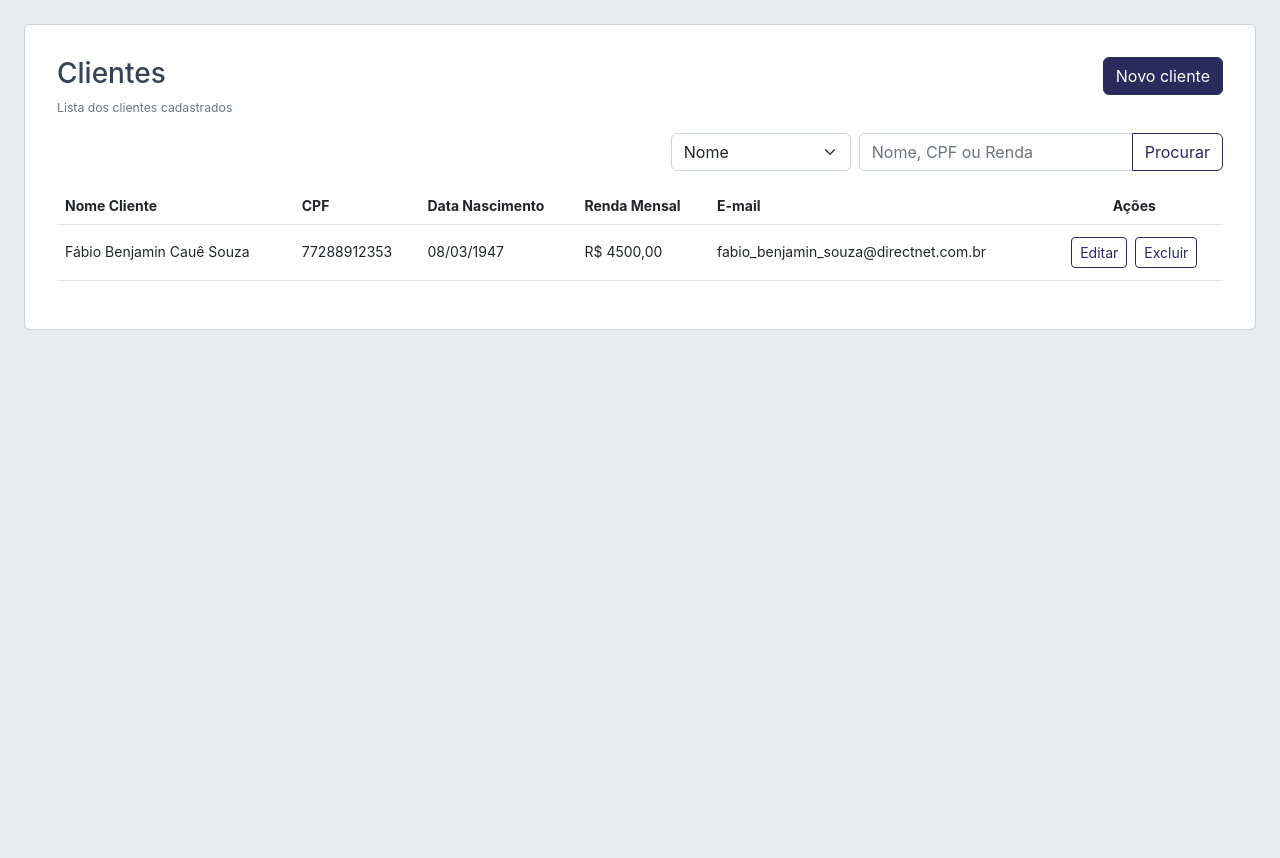
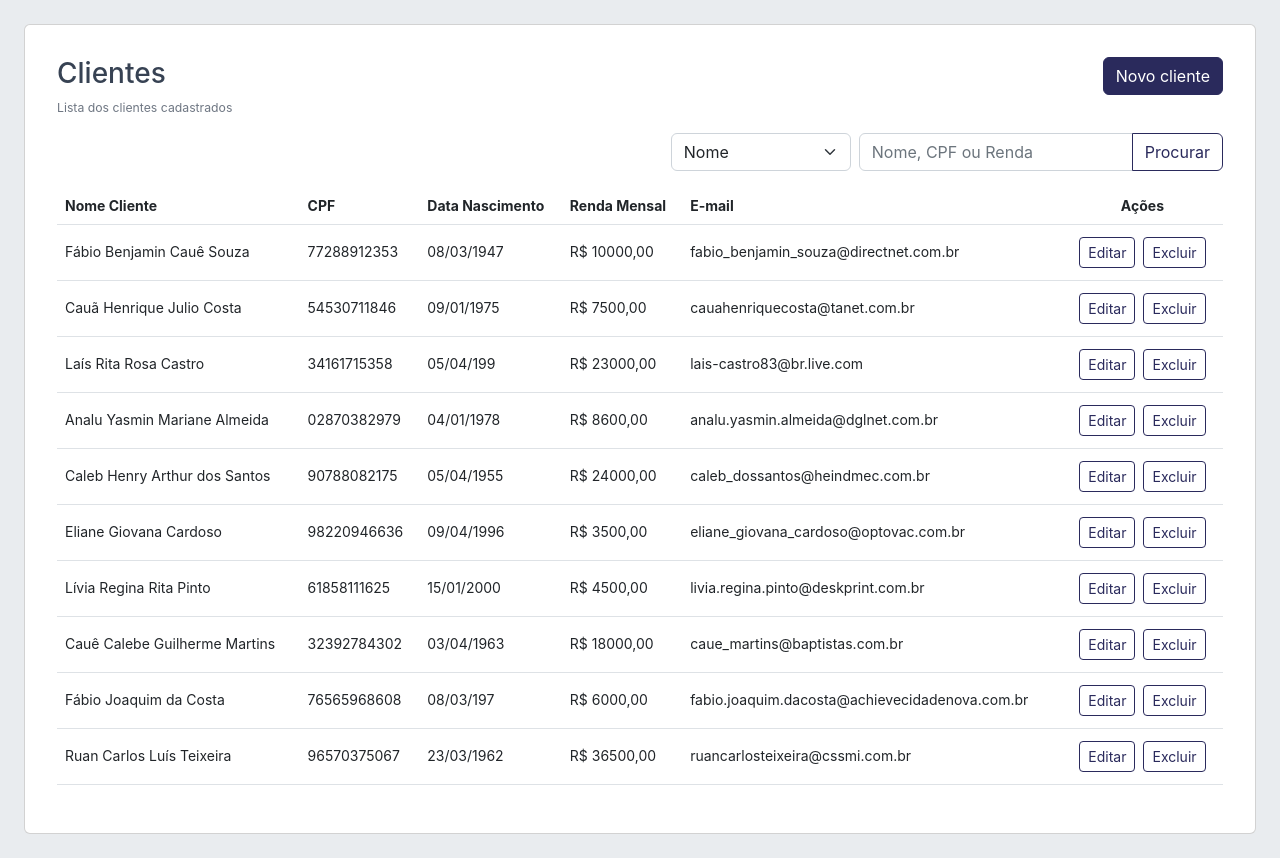
Before and after one commit to thiago-rossetto/teste-tecnico-angular, an Angular app: page /lista-clientes in a window 1280 px wide. Before the commit the page ends 800 px from the top, so only its background shows below. Built offline with nearby package versions, Linux system fonts and the light colour scheme; data requests are answered from the project's data file.

Commit message:
:sparkles: feat: Integração serviço para cadastrar e atualizar cliente + Populando base de dados mock

```diff
--- a/server/db.json
+++ b/server/db.json
@@ -1,13 +1,94 @@
 {
   "clientes": [
     {
-      "id": 1,
       "nome": "Fábio Benjamin Cauê Souza",
       "cpf": "77288912353",
       "data_nasc": "08/03/1947",
       "email": "fabio_benjamin_souza@directnet.com.br",
+      "renda_mes": "10000,00",
+      "data_cad": "2023-04-08T23:11:22.552Z",
+      "id": 1
+    },
+    {
+      "nome": "Cauã Henrique Julio Costa",
+      "cpf": "54530711846",
+      "data_nasc": "09/01/1975",
+      "email": "cauahenriquecosta@tanet.com.br",
+      "renda_mes": "7500,00",
+      "data_cad": "2023-04-08T23:13:35.686Z",
+      "id": 2
+    },
+    {
+      "nome": "Laís Rita Rosa Castro",
+      "cpf": "34161715358",
+      "data_nasc": "05/04/199",
+      "email": "lais-castro83@br.live.com",
+      "renda_mes": "23000,00",
+      "data_cad": "2023-04-08T23:14:39.706Z",
+      "id": 3
+    },
+    {
+      "nome": "Analu Yasmin Mariane Almeida",
+      "cpf": "02870382979",
+      "data_nasc": "04/01/1978",
+      "email": "analu.yasmin.almeida@dglnet.com.br",
+      "renda_mes": "8600,00",
+      "data_cad": "2023-04-08T23:15:26.897Z",
+      "id": 4
+    },
+    {
+      "nome": "Caleb Henry Arthur dos Santos",
+      "cpf": "90788082175",
+      "data_nasc": "05/04/1955",
+      "email": "caleb_dossantos@heindmec.com.br",
+      "renda_mes": "24000,00",
+      "data_cad": "2023-04-08T23:16:52.747Z",
+      "id": 5
+    },
+    {
+      "nome": "Eliane Giovana Cardoso",
+      "cpf": "98220946636",
+      "data_nasc": "09/04/1996",
+      "email": "eliane_giovana_cardoso@optovac.com.br",
+      "renda_mes": "3500,00",
+      "data_cad": "2023-04-08T23:17:50.817Z",
+      "id": 6
+    },
+    {
+      "nome": "Lívia Regina Rita Pinto",
+      "cpf": "61858111625",
+      "data_nasc": "15/01/2000",
+      "email": "livia.regina.pinto@deskprint.com.br",
       "renda_mes": "4500,00",
-      "data_cad": "2023-04-08T22:09:21.751Z"
+      "data_cad": "2023-04-08T23:18:48.132Z",
+      "id": 7
+    },
+    {
+      "nome": "Cauê Calebe Guilherme Martins",
+      "cpf": "32392784302",
+      "data_nasc": "03/04/1963",
+      "email": "caue_martins@baptistas.com.br",
+      "renda_mes": "18000,00",
+      "data_cad": "2023-04-08T23:19:42.690Z",
+      "id": 8
+    },
+    {
+      "nome": "Fábio Joaquim da Costa",
+      "cpf": "76565968608",
+      "data_nasc": "08/03/197",
+      "email": "fabio.joaquim.dacosta@achievecidadenova.com.br",
+      "renda_mes": "6000,00",
+      "data_cad": "2023-04-08T23:20:42.988Z",
+      "id": 9
+    },
+    {
+      "nome": "Ruan Carlos Luís Teixeira",
+      "cpf": "96570375067",
+      "data_nasc": "23/03/1962",
+      "email": "ruancarlosteixeira@cssmi.com.br",
+      "renda_mes": "36500,00",
+      "data_cad": "2023-04-08T23:21:48.647Z",
+      "id": 10
     }
   ]
 }
--- a/src/app/clientes/components/formulario-cliente/formulario-cliente.component.html
+++ b/src/app/clientes/components/formulario-cliente/formulario-cliente.component.html
@@ -10,29 +10,29 @@
       </div>
       <!-- /Titulo -->
       <!-- Formulario -->
-      <form (ngSubmit)="salvar()">
+      <form [formGroup]="form" (ngSubmit)="salvar()">
         <div class="row">
           <div class="col-sm-8 col-12 mb-3">
             <label for="nome" class="form-label"><span class="text-danger">*</span> Nome Cliente</label>
-            <input type="text" class="form-control" id="nome" placeholder="Nome cliente">
+            <input type="text" class="form-control" id="nome" placeholder="Nome cliente" formControlName="nome">
           </div>
           <div class="col-sm-4 col-12 mb-3">
             <label for="cpf" class="form-label"><span class="text-danger">*</span> CPF</label>
-            <input type="text" class="form-control" id="cpf" placeholder="000.000.000-00">
+            <input type="text" class="form-control" id="cpf" placeholder="000.000.000-00" formControlName="cpf">
           </div>
         </div>
         <div class="row">
           <div class="col-sm-4 col-12 mb-3">
             <label for="nascimento" class="form-label"><span class="text-danger">*</span> Data de Nascimento</label>
-            <input type="text" class="form-control" id="nascimento" placeholder="00/00/0000">
+            <input type="text" class="form-control" id="nascimento" placeholder="00/00/0000" formControlName="data_nasc">
           </div>
           <div class="col-sm-4 col-12 mb-3">
             <label for="renda" class="form-label"><span class="text-danger">*</span> Renda Mensal</label>
-            <input type="text" class="form-control" id="renda" placeholder="R$ 00,00">
+            <input type="text" class="form-control" id="renda" placeholder="R$ 00,00" formControlName="renda_mes">
           </div>
           <div class="col-sm-4 col-12 mb-3">
             <label for="email" class="form-label"><span class="text-danger">*</span> E-mail</label>
-            <input type="email" class="form-control" id="email" placeholder="nome@email.com">
+            <input type="email" class="form-control" id="email" placeholder="nome@email.com" formControlName="email">
           </div>
         </div>
         <div class="row">
--- a/src/app/clientes/components/formulario-cliente/formulario-cliente.component.ts
+++ b/src/app/clientes/components/formulario-cliente/formulario-cliente.component.ts
@@ -1,29 +1,71 @@
 import { Component, OnInit } from '@angular/core';
+import { FormBuilder, FormControl, FormGroup } from '@angular/forms';
 import { ActivatedRoute, Router } from '@angular/router';
+
+import { ClienteService } from '../../services/cliente.service';
 
 @Component({
   selector: 'app-formulario-cliente',
   templateUrl: './formulario-cliente.component.html',
-  styleUrls: ['./formulario-cliente.component.css']
+  styleUrls: ['./formulario-cliente.component.css'],
 })
 export class FormularioClienteComponent implements OnInit {
-
   idCliente: string | null;
+  cliente: any;
+  form: FormGroup = new FormGroup({
+    nome: new FormControl(''),
+    cpf: new FormControl(''),
+    data_nasc: new FormControl(''),
+    email: new FormControl(''),
+    renda_mes: new FormControl(''),
+  });
 
   constructor(
     private route: ActivatedRoute,
-    private router: Router
-  ) { this.idCliente = this.route.snapshot.paramMap.get('id'); }
-
-  ngOnInit() {
+    private router: Router,
+    private formBuilder: FormBuilder,
+    private service: ClienteService
+  ) {
+    this.idCliente = this.route.snapshot.paramMap.get('id');
   }
 
-  salvar() {
-    this.voltar();
+  ngOnInit(): void {
+    if (this.idCliente) {
+      this.service.listarClientePorId(this.idCliente).subscribe((res) => {
+        this.cliente = res;
+        this.carregarFormulario();
+      });
+    } else {
+      this.carregarFormulario();
+    }
   }
 
-  voltar() {
+  carregarFormulario(): void {
+    this.form = this.formBuilder.group({
+      nome: [!this.cliente ? null : this.cliente.nome],
+      cpf: [!this.cliente ? null : this.cliente.cpf],
+      data_nasc: [!this.cliente ? null : this.cliente.data_nasc],
+      email: [!this.cliente ? null : this.cliente.email],
+      renda_mes: [!this.cliente ? null : this.cliente.renda_mes],
+    });
+  }
+
+  salvar(): void {
+    this.form.value.data_cad = this.dataCadastro();
+    this.service.cadastrarCliente(this.form.value).subscribe(() => {
+      this.voltar();
+    });
+  }
+
+  voltar(): void {
     this.router.navigate(['../']);
   }
 
+  dataCadastro(): string {
+    let dataAtual = new Date();
+    let isoStringData = new Date(
+      dataAtual.getTime() - dataAtual.getTimezoneOffset() * 60000
+    ).toISOString();
+    return isoStringData;
+  }
 }
--- a/src/app/clientes/services/cliente.service.ts
+++ b/src/app/clientes/services/cliente.service.ts
@@ -17,7 +17,7 @@ export class ClienteService {
     return this.http.get<any>(this.urlApi + '/clientes').pipe(first());
   }
 
-  listarClientePorId(idCliente: number) {
+  listarClientePorId(idCliente: string) {
     return this.http.get<any>(this.urlApi + `/clientes/${idCliente}`).pipe(first());
   }
 
@@ -29,7 +29,7 @@ export class ClienteService {
     return this.http.put<any>(this.urlApi + `/clientes/${cliente.id}`, cliente).pipe(first());
   }
 
-  excluirCliente(idCliente: number) {
+  excluirCliente(idCliente: string) {
     return this.http.delete<any>(this.urlApi + `/clientes/${idCliente}`).pipe(first());
   }
 
```
